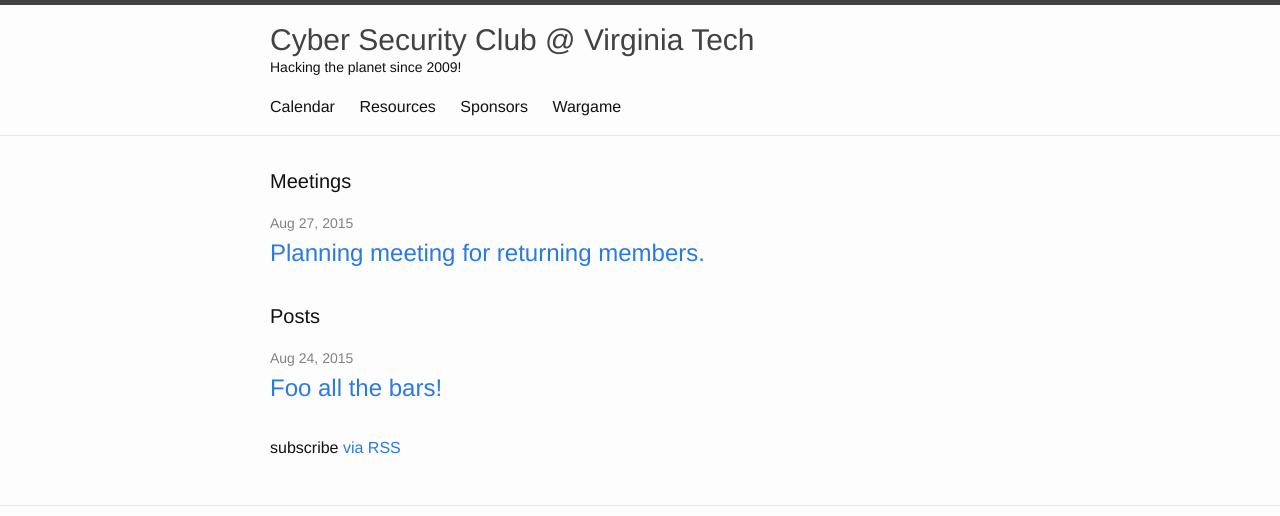
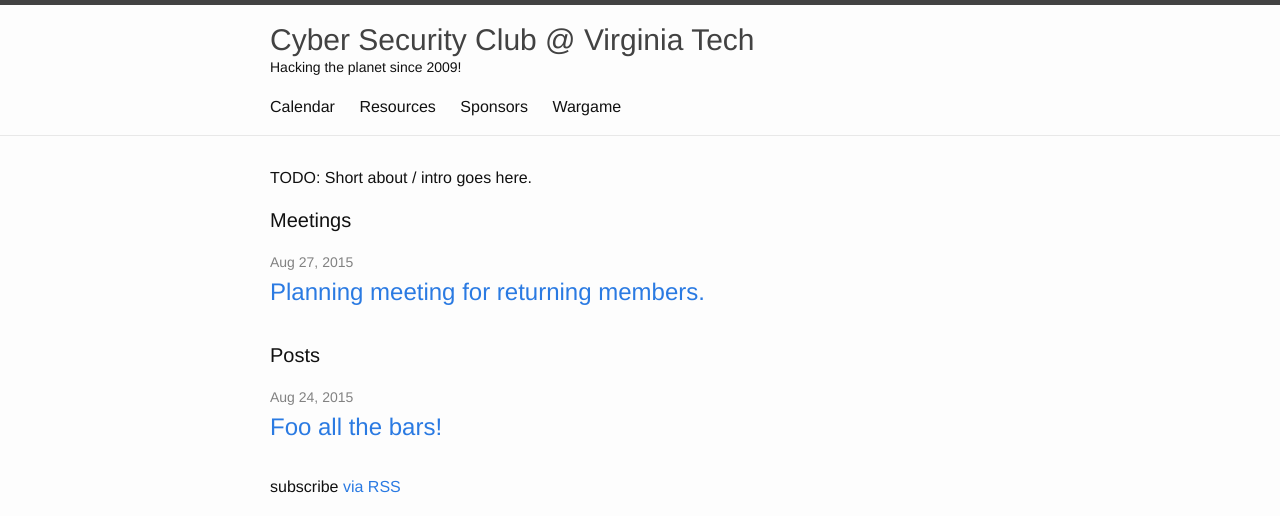
Before and after one commit to VTCSec/vtcsec.org, a Jekyll site: the page built from index.html, in a window 1280 px wide, cut to the strip 0-516 px from the top of the page. Built offline with Jekyll 4.4.1, drawn with Linux system fonts in a browser that asks for light colours.

Commit message:
Add about / intro placeholder text.
Just a note to noah since we no longer have an about page.

```diff
--- a/index.html
+++ b/index.html
@@ -3,6 +3,8 @@
 ---
 
 <div class="home">
+
+  <p>TODO: Short about / intro goes here.</p>
 
   <h1 class="page-heading">Meetings</h1>
 
```
